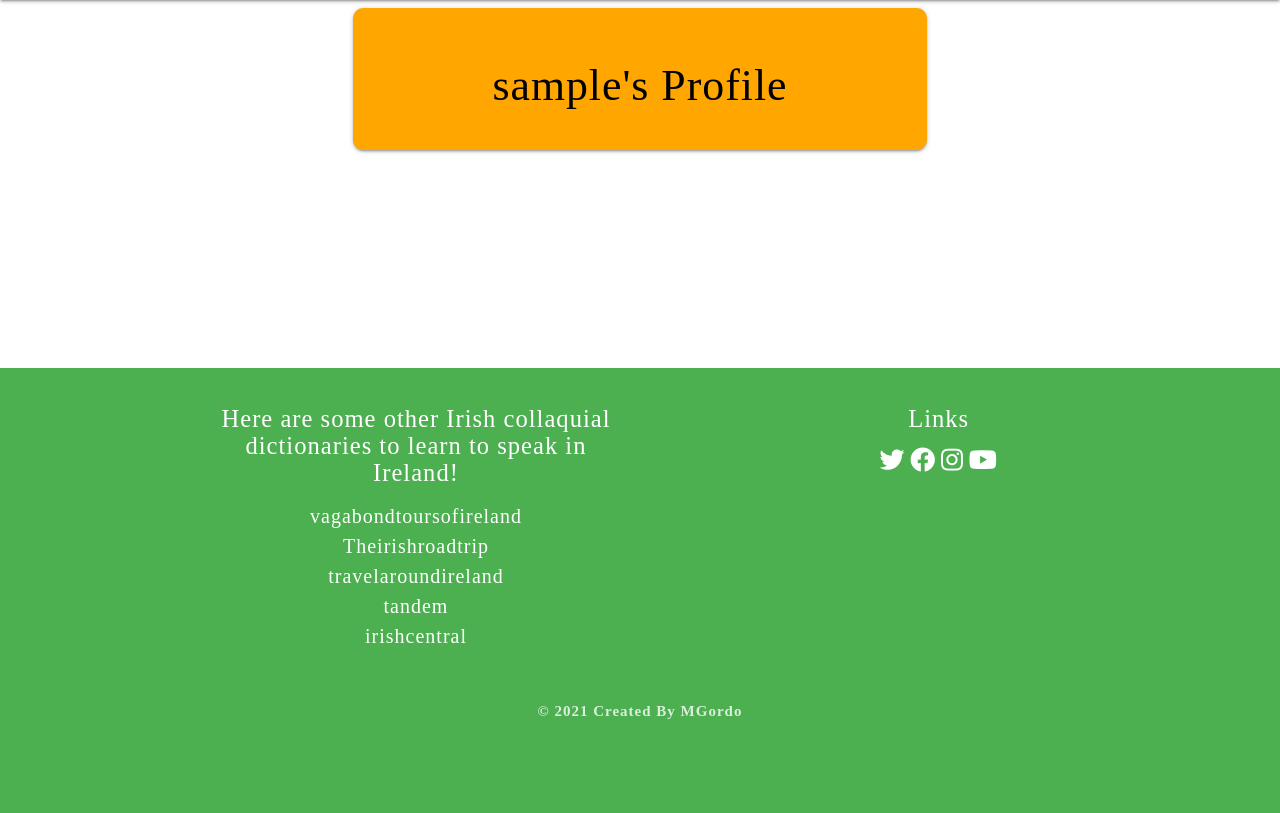
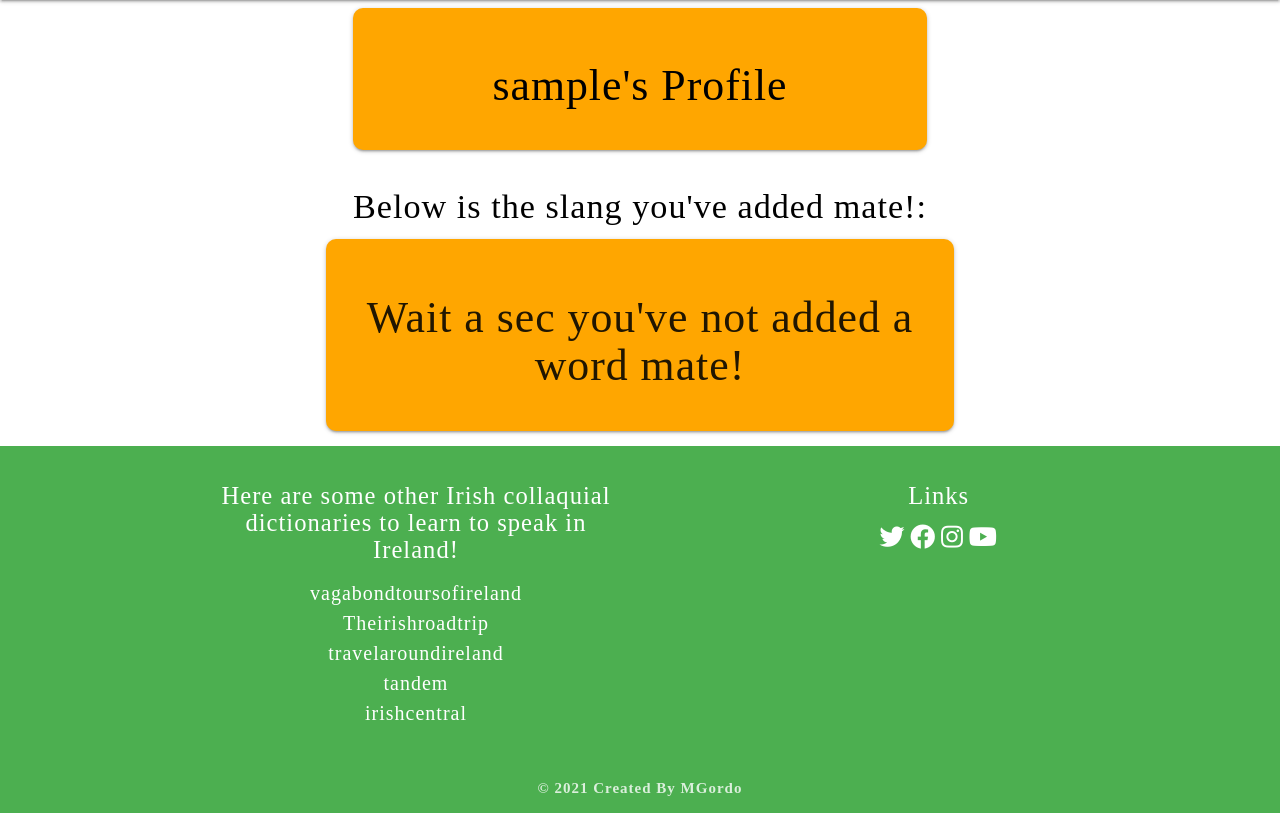
Before and after one commit to markgordon22/Dublin-slang, a Flask app: page /profile/1 in a window 1280 px wide. Shown: the part 64-877 px from the top of the page. Before the commit the page ends 783 px from the top, so only its background shows below. Run offline with Flask 2, Linux system fonts and the light colour scheme; the visitor is signed in with stand-in values (Sample User, id 1); a database or web service that is not in the repository returns one stand-in record (values such as "Sample title"); some libraries are stand-ins or nearby versions; some web fonts are replaced.

Commit message:
collapsible for user to see what words they've added

```diff
--- a/templates/profile.html
+++ b/templates/profile.html
@@ -11,6 +11,39 @@
         </div>
     </div>
 
+      <div class="container">
+        <h4 class="black-text center-align">Below is the slang you've added mate!:</h4>
+        <!--Logged in user and site owner can edit or delete added words-->
+        {% for word in words if session.user == word.created_by %}
+        <ul class="collapsible">
+            <li>
+                <div class="collapsible-header white-text">
+                    <i class="fas fa-caret-down black-text"></i><strong class="black-text">{{ word.word_name }}</strong>
+                    <a href="#modal-{{ word._id }}" class="btn-small black white-text modal-trigger" style="margin-left: 4px;">Delete</a>
+                    <a href="{{ url_for('edit_word', word_id=word._id) }}"
+                        class="btn-small white black-text" style="margin-left: 4px;">Edit</a>
+                    {% include "partials/modals.html" %}
+                </div>
+                <div class="collapsible-body orange lighten-4">
+                    <strong><em>Category: </em></strong>{{ word.category_name}}
+                    <p><strong><em>Definition: </em></strong>{{ word.word_name }}</p>
+                    <p><strong><em>Example: </em></strong>{{ word.word_example }}</p>
+                    <p><strong><em>by: {{ word.created_by }}</em></strong></p>
+                    </div>
+               </li>
+            {% else %}
+            <div class="no-words card-panel valign-wrapper">
+                <h3 class="center-align">
+                    Wait a sec you've not added a word mate!
+                </h3>
+            </div>
+            {% endfor %}
+        </ul>
+    </div>
+</div>
+
+
+
 
 
 
```
